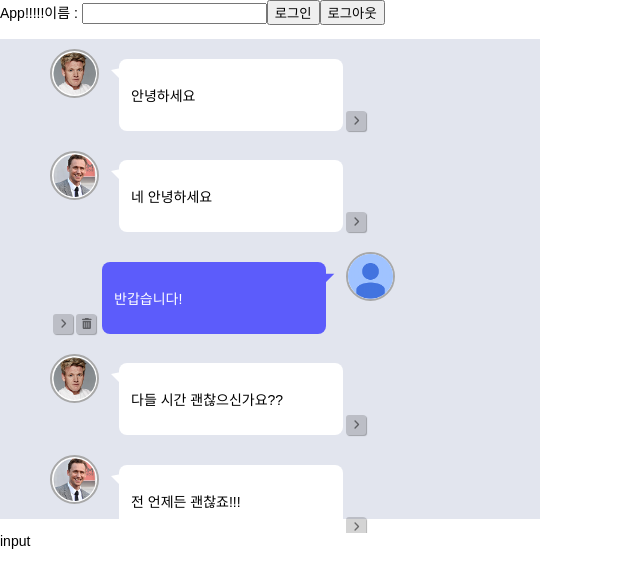
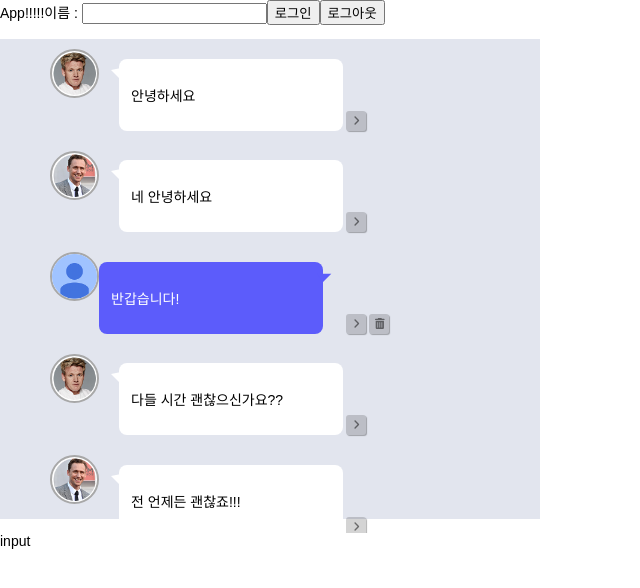
Before and after one commit to WongueShin/2ndweek-swit-task, a React (Create React App) app: page / in a window 1280 px wide. Shown: the top 588 px of the page, without its empty margins (0-640 px from the left). Built offline with nearby package versions, Linux system fonts and the light colour scheme.

Commit message:
Modify: Chat user state연동

```diff
--- a/src/Components/Chat/index.Chat.tsx
+++ b/src/Components/Chat/index.Chat.tsx
@@ -1,20 +1,23 @@
-import React from "react";
-import Balloon from "Components/Balloon/index.Balloon";
-import UserProfile from "Components/UserProfile/index.UserProfile";
-import Button from "Components/Button/index.Button";
-import * as S from "Components/Chat/style.Chat";
-import { dataType } from "src/types/dataType";
+import React from 'react';
+import Balloon from 'Components/Balloon/index.Balloon';
+import UserProfile from 'Components/UserProfile/index.UserProfile';
+import Button from 'Components/Button/index.Button';
+import * as S from 'Components/Chat/style.Chat';
+import { dataType } from 'src/types/dataType';
+import { useSelector } from 'react-redux';
+import { RootState } from 'src/Redux/index.Redux';
 
 interface ChatPropsType {
   data: dataType;
 }
 
 const Chat = ({ data }: ChatPropsType): JSX.Element => {
+  const user = useSelector((state: RootState) => state.user);
   return (
     <S.ChatWarpper>
-      {data.userName === "사람3" ? (
+      {data.userId === user.userId ? (
         <>
-          <Button userName={data.userName}/>
+          <Button userName={data.userName} />
           <S.BalloonWarpper>
             <Balloon content={data.content} userName={data.userName} />
           </S.BalloonWarpper>
@@ -22,12 +25,12 @@ const Chat = ({ data }: ChatPropsType): JSX.Element => {
         </>
       ) : (
         <>
-          {" "}
+          {' '}
           <UserProfile USER_PROFLE_PATH={data.profileImage} />
           <S.BalloonWarpper>
             <Balloon content={data.content} userName={data.userName} />
           </S.BalloonWarpper>
-          <Button userName={data.userName}/>
+          <Button userName={data.userName} />
         </>
       )}
     </S.ChatWarpper>
```
